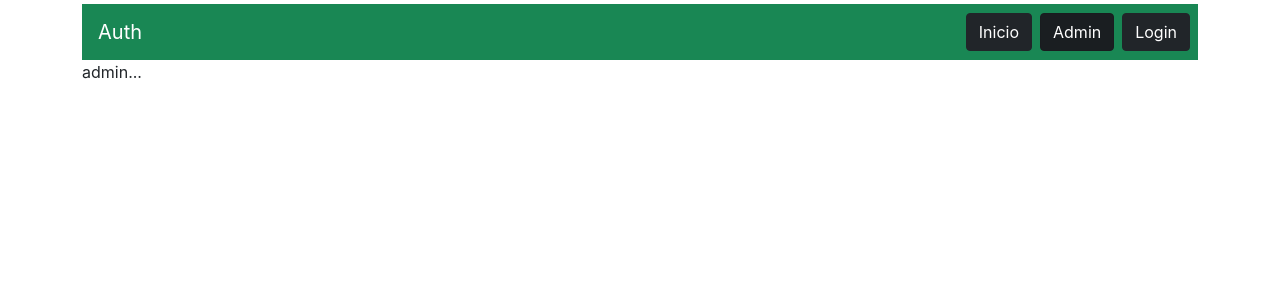
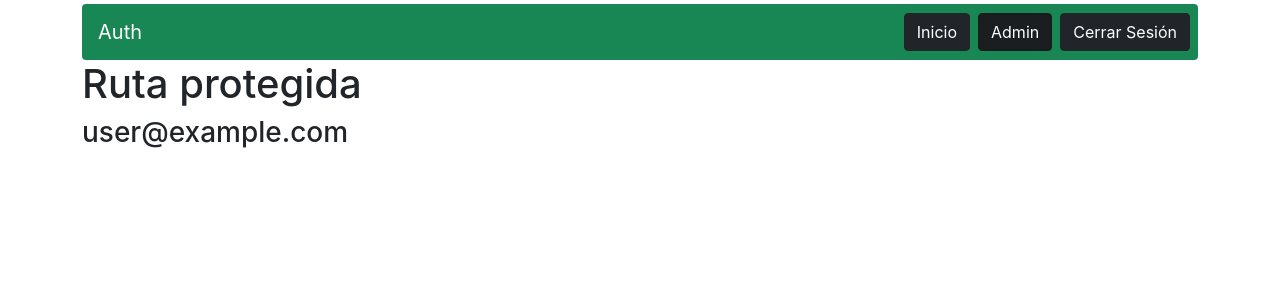
Before and after one commit to lnnsntg/loginAuth-react-firebase, a React (Create React App) app: page /admin in a window 1280 px wide. Shown: the top 300 px of the page. Built offline with nearby package versions, Linux system fonts and the light colour scheme; no server answers; sample sign-in values are in the browser's storage; the HTML template or start-up script is replaced by a standard one.

Commit message:
Añadidas ultimas funciones

```diff
--- /dev/null
+++ b/src/Admin.jsx
@@ -0,0 +1,26 @@
+import React, { useEffect, useState } from "react";
+import { withRouter } from "react-router-dom";
+import { auth } from "./firebase";
+
+const Admin = (props) => {
+  const [user, setUser] = useState(null);
+
+  useEffect(() => {
+    if (auth.currentUser) {
+      console.log("Existe usuario");
+      setUser(auth.currentUser);
+    } else {
+      console.log("No existe usuario");
+      props.history.push("/login");
+    }
+  }, [user, props.history]);
+
+  return (
+    <div>
+      <h1>Ruta protegida</h1>
+      {user && <h3>{user.email}</h3>}
+    </div>
+  );
+};
+
+export default withRouter(Admin);
--- a/src/App.jsx
+++ b/src/App.jsx
@@ -1,13 +1,30 @@
-import React from "react";
+import React, { useEffect, useState } from "react";
 import { BrowserRouter as Router, Switch, Route } from "react-router-dom";
+import Admin from "./Admin";
+import { auth } from "./firebase";
 import Login from "./Login";
 import NavBar from "./NavBar";
 
+
 function App() {
-  return (
+  const [firebaseUser, setFirebaseUser] = useState(false)
+  useEffect(() => {
+    auth.onAuthStateChanged(user=>{
+      console.log("clg in App", user);
+      if (user) {
+        setFirebaseUser(user)
+      } else {
+        setFirebaseUser(null)
+      }
+
+    })
+
+  }, [])
+
+  return firebaseUser !== false ? (
     <Router>
       <div className="container">
-        <NavBar></NavBar>
+        <NavBar  firebaseUser={firebaseUser}></NavBar>
         <Switch>
           <Route path="/" exact>
             Inicio...
@@ -18,13 +35,15 @@ function App() {
           </Route>
 
           <Route path="/admin">
-            admin...
+            <Admin></Admin>
           </Route>
 
 
         </Switch>
       </div>
     </Router>
+  ) : (
+    <p>Cargando...</p>
   );
 }
 
--- a/src/Login.jsx
+++ b/src/Login.jsx
@@ -1,7 +1,9 @@
 import React, { useCallback, useState } from "react";
-import { auth } from "./firebase";
+import { withRouter } from "react-router-dom";
+import { auth, db } from "./firebase";
 
-const Login = () => {
+
+const Login = (props) => {
   const [email, setEmail] = useState("");
   const [pass, setPass] = useState("");
   const [error, setError] = useState(null);
@@ -27,8 +29,37 @@ const Login = () => {
     setError(null);
     if (esRegistro) {
       registrar();
+    } else {
+      login();
     }
   };
+
+  //--------------------------------------------------------------------------------
+
+  const login = useCallback(async () => {
+    try {
+      const resp = await auth.signInWithEmailAndPassword(email, pass);
+      console.log("clg resp user in try", resp.user);
+      setEmail("");
+      setPass("");
+      setError(null);
+      props.history.push("/admin")
+    } catch (error) {
+      console.log("log error en login", error);
+      if (error.code === "auth/user-not-found") {
+        setError("Email no registrado");
+      }
+      if (error.code === "auth/wrong-password") {
+        setError(
+          "la contrasela apesta"
+        )};
+      if (error.code === "auth/too-many-requests") {
+        setError(
+          "Demasiados intentos: se ha bloqueado el acceso temporalmente, pruebe más tarde"
+        );
+      }
+    }
+  }, [email, pass, props.history]);
 
   //--------------------------------------------------------------------------------
 
@@ -36,8 +67,15 @@ const Login = () => {
     try {
       const resp = await auth.createUserWithEmailAndPassword(email, pass);
       console.log("LOG try registrar", resp);
+      await db.collection("usuarios").doc(resp.user.email).set({
+        email: resp.user.email,
+        uid: resp.user.uid,
+      });
+      setEmail("");
+      setPass("");
+      props.history.push("/admin")
     } catch (error) {
-      console.log(error);
+      console.log("log error en registrar", error);
       if (error.code === "auth/invalid-email") {
         setError("Debe introducir un email con un formato válido");
       }
@@ -45,7 +83,7 @@ const Login = () => {
         setError("El email ya esta registrado");
       }
     }
-  }, [email, pass]);
+  }, [email, pass, props.history]);
 
   //--------------------------------------------------------------------------------
 
@@ -93,4 +131,4 @@ const Login = () => {
   );
 };
 
-export default Login;
+export default withRouter(Login);
--- a/src/NavBar.jsx
+++ b/src/NavBar.jsx
@@ -1,27 +1,48 @@
 import React from "react";
-import { Link, NavLink } from "react-router-dom";
+import { Link, NavLink, withRouter } from "react-router-dom";
+import { auth } from "./firebase";
 
-const NavBar = () => {
+const NavBar = (props) => {
+  const cerrarSesion = () => {
+    auth.signOut().then(() => {
+      props.history.push("/login");
+    });
+  };
+
   return (
-    <nav className="navbar navbar-dark bg-success mt-1">
-
-      <Link className="navbar-brand ms-3" to="/">Auth</Link>
+    <nav className="navbar navbar-dark bg-success mt-1 rounded">
+      <Link className="navbar-brand ms-3" to="/">
+        Auth
+      </Link>
       <div>
         <div className="d-flex">
           <NavLink className="btn btn-dark me-2" to="/" exact>
             Inicio
           </NavLink>
+          {
+          props.firebaseUser !== null ? (
             <NavLink className="btn btn-dark me-2" to="/admin" exact>
               Admin
             </NavLink>
+          ) : null
+          }
 
+          {props.firebaseUser !== null ? (
+            <button
+              onClick={() => cerrarSesion()}
+              className="btn btn-dark me-2"
+            >
+              Cerrar Sesión
+            </button>
+          ) : (
             <NavLink className="btn btn-dark me-2" to="/login" exact>
               Login
             </NavLink>
+          )}
         </div>
       </div>
     </nav>
   );
 };
 
-export default NavBar;
+export default withRouter(NavBar);
```
Lines whose indentation alone changed are shown as unchanged.
